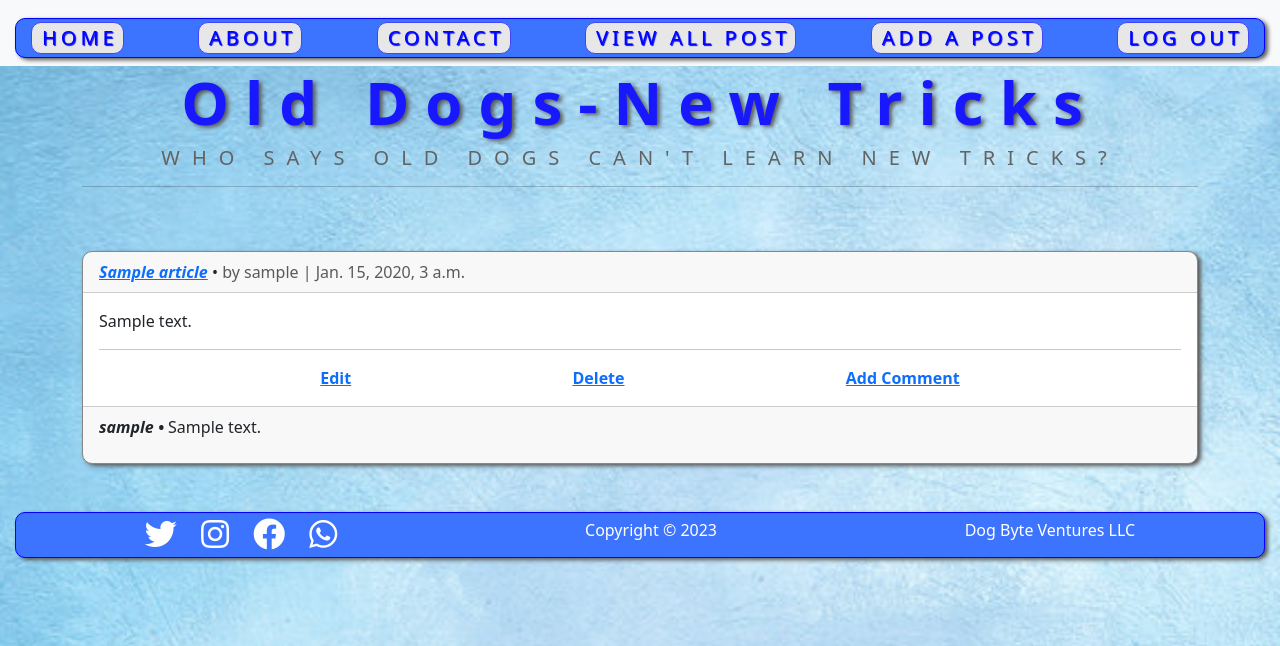
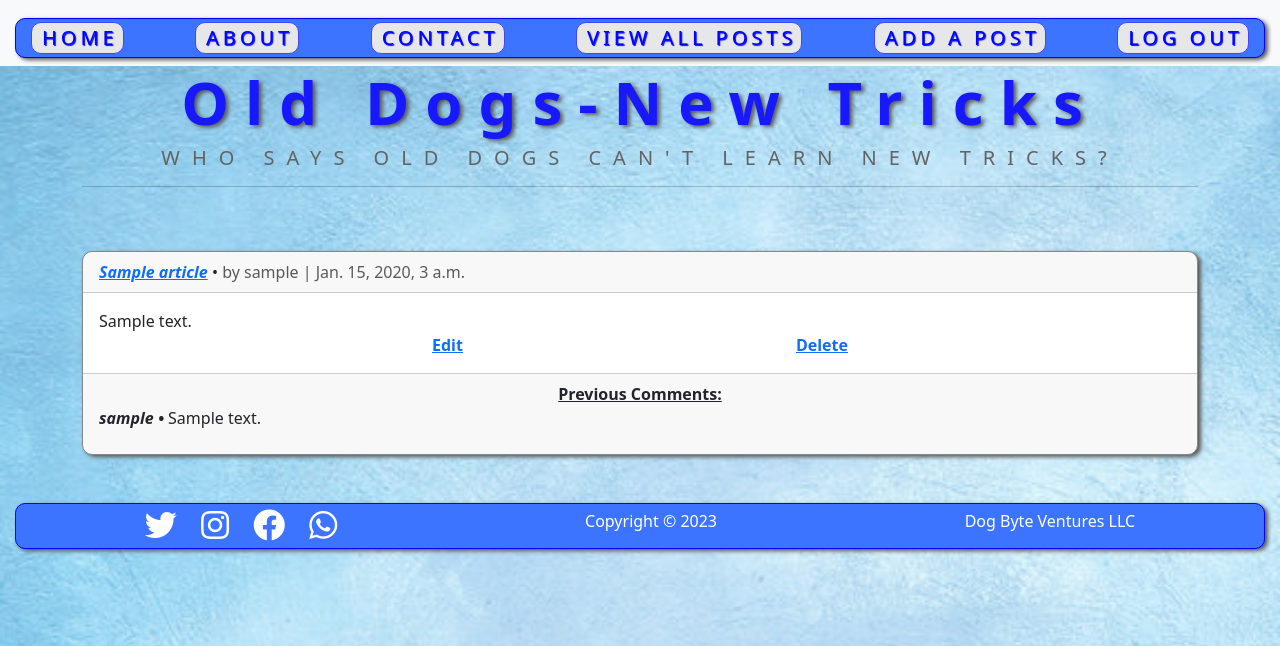
Before and after one commit to SAStevens/Capstone-Final-Report, a Django app: page /articles/ in a window 1280 px wide. Shown: the top 646 px of the page. Run offline with Django 4.2, Linux system fonts and the light colour scheme; a user stored in the database is signed in; tables that the repository leaves empty hold one stand-in row (values such as "Sample post"); some libraries are stand-ins or nearby versions.

Commit message:
Final Project

```diff
--- a/static/css/style.css
+++ b/static/css/style.css
@@ -96,7 +96,6 @@ h5 {
 }
 
 
-
 .flex-container-home-pic {
     display: flex;
     width: fit-content;
@@ -109,6 +108,7 @@ h5 {
     border-radius: 10px;
     box-shadow: 3px 2px 4px rgb(87, 87, 87);
 }
+
 
 img.rounded-corners {
     border-radius: 10px;
@@ -159,7 +159,6 @@ img.rounded-corners {
 }
 
 
-
 .flex-container-contact {
     display: flex;
     flex-direction: row;
@@ -169,6 +168,7 @@ img.rounded-corners {
     border-radius: 10px;
     box-shadow: 3px 2px 4px rgb(87, 87, 87);
 }
+
 
 .flex-contact-text {
     flex:1;
@@ -182,6 +182,7 @@ img.rounded-corners {
     letter-spacing: 0.1rem;
 }
 
+
 .flex-contact-pic {
     flex:1;
     padding: 5px;
@@ -193,6 +194,7 @@ img.rounded-corners {
     border-radius: 10px;
     box-shadow: 3px 2px 4px rgb(87, 87, 87);
 }
+
 
 .flex-container-reset {
     display: flex;
--- a/templates/article_delete.html
+++ b/templates/article_delete.html
@@ -9,8 +9,10 @@
 <br>
 <br>
     <h4>{{ object.title }}</h4>
+
     <p>by {{ object.author }} | {{ object.date }}</p>
     <p>{{ object.body }}</p>
+
     <form action="" method="post">
         {% csrf_token %}
         <p>
@@ -29,5 +31,4 @@
 <br>
 <br>
 <br>
-
 {% endblock content %}
--- a/templates/article_list.html
+++ b/templates/article_list.html
@@ -1,4 +1,6 @@
 {% extends "base.html" %}
+
+{% load crispy_forms_tags %}
 
 {% block title %}Post Listings{% endblock title %}
 
@@ -17,28 +19,20 @@
       <span class="text-muted">by {{ article.author }} |
         {{ article.date }}</span>
     </div>
-
     <div class="card-body">
       {{ article.body|truncatewords:70 }}
-    <hr>
       <div class="d-flex justify-content-evenly">
         {% if article.author.pk == request.user.pk %}
           <a href="{% url 'article_edit' article.pk %}"><b>Edit</b></a>
           <a href="{% url 'article_delete' article.pk %}"><b>Delete</b></a>
         {% endif %}
-        <a href="{{ article.get_absolute_url }}"><b>Add Comment</b></a>
-      <!-- <div class="flex-like-count">
-      {% if article.likes <= 0 %}
-        <aside class="text-danger">Like Count: {{ article.like_set.count }}</aside>
-      {% endif %}
-      {% if article.likes > 0 %}
-        <aside class="text-success">Like Count: {{ article.like_set.count }}</aside>
-      {% endif %}
-      </div> -->
+          <!-- <a href="{{ article.get_absolute_url }}"><b>Add Comment</b></a> -->
       </div>
     </div>
-
     <div class="card-footer">
+      <div class="d-flex justify-content-evenly">
+        <u><b>Previous Comments:</b></u>
+      </div>
       {% for comment in article.comment_set.all %}
       <p>
         <span class="fw-bold fst-italic">
--- a/templates/article_new.html
+++ b/templates/article_new.html
@@ -23,5 +23,4 @@
 <br>
 <br>
 <br>
-
 {% endblock content %}
--- a/templates/base.html
+++ b/templates/base.html
@@ -1,7 +1,6 @@
 <!DOCTYPE html>
 <html lang="en">
 {% load static %}
-
 
 <head>
   <meta charset="utf-8">
@@ -20,19 +19,16 @@
   <link rel="stylesheet" type="text/css" href="{% static 'css/style.css' %}"/>
 
   {% block styles %}{% endblock %}
-
 </head>
 
 <body>
-
   <nav class="navbar bg-body-tertiary">
     <div class="container-fluid">
-
         <a class="nav-link" href="{% url 'home' %}">Home</a>
         <a class="nav-link" href="{% url 'about' %}">About</a>
         <a class="nav-link" href="{% url 'contact' %}">Contact</a>
       {% if user.is_authenticated %}
-        <a class="nav-link" href="{% url 'article_list' %}">View All Post</a>
+        <a class="nav-link" href="{% url 'article_list' %}">View All Posts</a>
         <a class="nav-link" href="{% url 'article_new' %}">Add a Post</a>
         <a class="nav-link" href="{% url 'logout' %}">Log Out</a>
       {% else %}
@@ -41,9 +37,9 @@
       {% endif %}
     </div>
   </nav>
-  <main>
-    <div class="container">{% block content %}{% endblock content %}</div>
-  </main>
+<main>
+  <div class="container">{% block content %}{% endblock content %}</div>
+</main>
   <footer>
     <div class="container-footer">
         <div class="icons">
@@ -65,9 +61,6 @@
     integrity="sha384-ENjdO4Dr2bkBIFxQpeoTz1HIcje39Wm4jDKdf19U8gI4ddQ3GYNS7NTKfAdVQSZe"
     crossorigin="anonymous">
   </script>
-
   {% block scripts %}{% endblock %}
-
 </body>
-
 </html>
--- a/templates/home.html
+++ b/templates/home.html
@@ -7,8 +7,8 @@
 
 
 {% if user.is_authenticated %}
-<h1>Old Dogs-New Tricks</h1>
-<h5>Who says old dogs can't learn new tricks?</h5>
+    <h1>Old Dogs-New Tricks</h1>
+    <h5>Who says old dogs can't learn new tricks?</h5>
 <hr>
 <br>
     <h3>Hi {{ user.username }}...Good to have you back again!</h3>
@@ -33,7 +33,5 @@
     </div>
 <br>
 <br>
-
 {% endif %}
-
 {% endblock content %}
--- a/templates/registration/password_change_done.html
+++ b/templates/registration/password_change_done.html
@@ -3,6 +3,6 @@
 {% block title %}Password Change Successful{% endblock title %}
 
 {% block content %}
-<h1>Password change successful</h1>
-<p>Your password was changed.</p>
+    <h1>Password change successful</h1>
+    <p>Your password was changed.</p>
 {% endblock content %}
--- a/templates/registration/password_reset_complete.html
+++ b/templates/registration/password_reset_complete.html
@@ -3,14 +3,14 @@
 {% block title %}Password reset complete{% endblock title %}
 
 {% block content %}
-<h1>Password reset complete</h1>
+    <h1>Password reset complete</h1>
 <br>
 <br>
-<p><h4>Your new password has been set</h4></p>
+    <p><h4>Your new password has been set</h4></p>
 <br>
 <br>
 <br>
-<p><h4><a href="{% url 'login' %}">Click This Link to Log In</a></h4></p>
+    <p><h4><a href="{% url 'login' %}">Click This Link to Log In</a></h4></p>
 <br>
 <br>
 <br>
--- a/templates/registration/password_reset_form.html
+++ b/templates/registration/password_reset_form.html
@@ -32,5 +32,4 @@
 <br>
 <br>
 <br>
-
 {% endblock content %}
```
Also changed, not shown: articles/views.py (+0 -14 lines), templates/about.html (+3 -4 lines), templates/article_detail.html (+2 -7 lines), templates/registration/password_reset_done.html (+5 -5 lines), templates/article_edit.html (indentation only), templates/contact.html (indentation only), templates/registration/login.html (indentation only), templates/registration/password_change_form.html (indentation only), templates/registration/password_reset_confirm.html (indentation only). Lines whose indentation alone changed are shown as unchanged.
